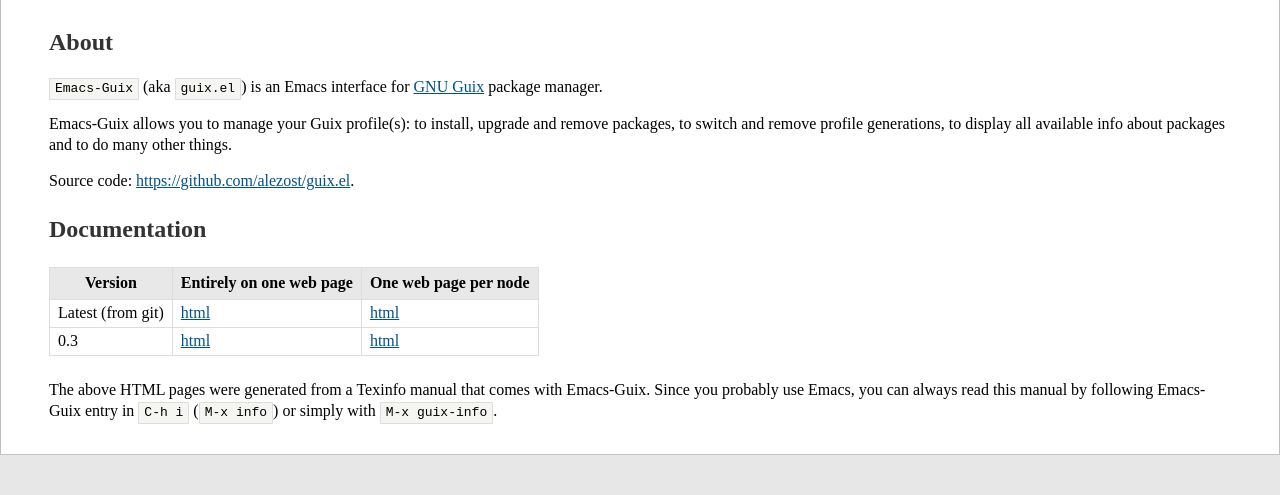
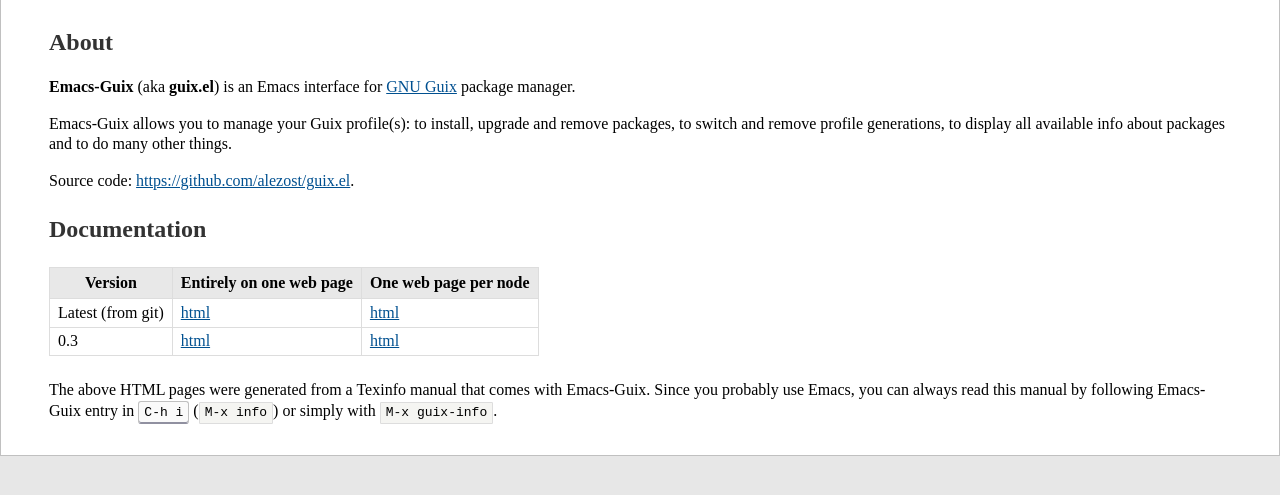
Before and after one commit to alezost/guix.el, a plain HTML site: page index.html in a window 1280 px wide. Shown: the part 81-576 px from the top of the page. Drawn offline with Linux system fonts and the light colour scheme.

Commit message:
index: Add and use macro for 'kbd' tag
* index.org (kbd): New macro.  Use it to display the keys.
* index.html: Regenerated.

```diff
--- a/index.html
+++ b/index.html
@@ -4,9 +4,10 @@
 <html xmlns="http://www.w3.org/1999/xhtml" lang="en" xml:lang="en">
 <head>
 <title>Emacs-Guix</title>
-<!-- 2017-04-19 Wed 23:36 -->
+<!-- 2017-04-20 Thu 12:59 -->
 <meta  http-equiv="Content-Type" content="text/html;charset=utf-8" />
 <meta  name="generator" content="Org-mode" />
+<meta  name="author" content="Alex Kost" />
 <style type="text/css">
  <!--/*--><![CDATA[/*><!--*/
   .title  { text-align: center; }
@@ -143,7 +144,7 @@ for the JavaScript code in this tag.
 <h2 id="sec-1">About</h2>
 <div class="outline-text-2" id="text-1">
 <p>
-<code>Emacs-Guix</code> (aka <code>guix.el</code>) is an Emacs interface for <a href="http://www.gnu.org/software/guix/">GNU Guix</a> package
+<b>Emacs-Guix</b> (aka <b>guix.el</b>) is an Emacs interface for <a href="http://www.gnu.org/software/guix/">GNU Guix</a> package
 manager.
 </p>
 
@@ -198,8 +199,8 @@ Source code: <a href="https://github.com/alezost/guix.el">https://github.com/ale
 <p>
 The above HTML pages were generated from a Texinfo manual that comes
 with Emacs-Guix.  Since you probably use Emacs, you can always read this
-manual by following Emacs-Guix entry in <code>C-h i</code> (<code>M-x info</code>) or simply
-with <code>M-x guix-info</code>.
+manual by following Emacs-Guix entry in <kbd>C-h i</kbd> (<code>M-x info</code>) or
+simply with <code>M-x guix-info</code>.
 </p>
 </div>
 </div>
```
Also changed, not shown: 1 other file.
